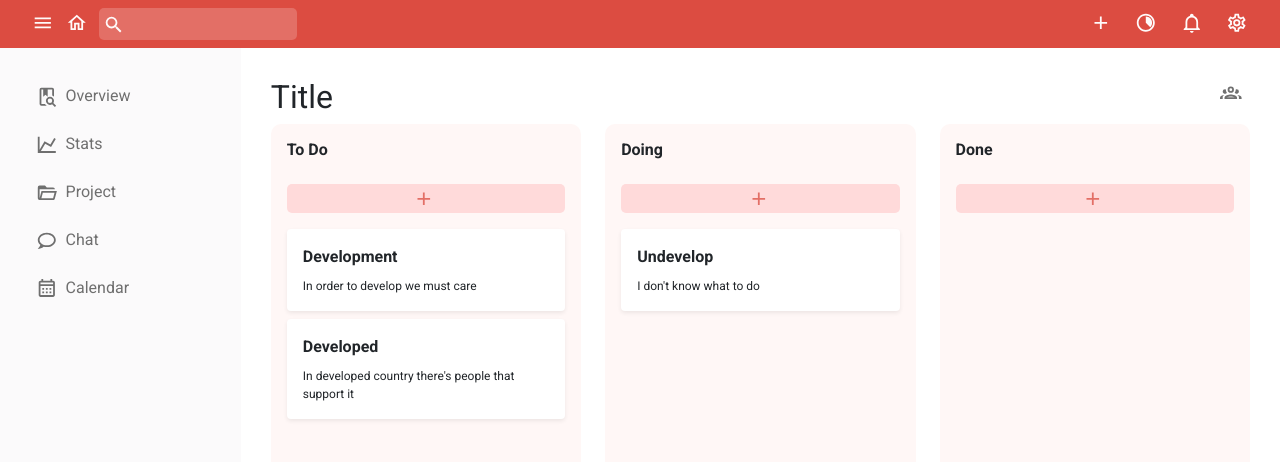
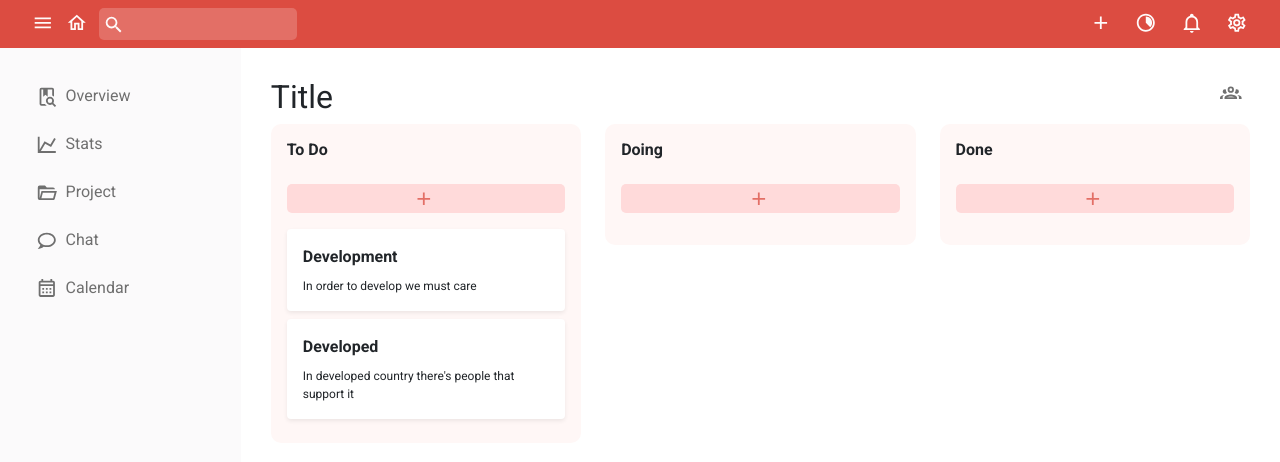
Before and after one commit to Miftakhunnurudin/kanban-client-v2, a React (Create React App) app: page / in a window 1280 px wide. Shown: the top 462 px of the page. Built offline with nearby package versions, Linux system fonts and the light colour scheme.

Commit message:
add beautiful dnd

```diff
--- a/package.json
+++ b/package.json
@@ -12,6 +12,7 @@
     "bootstrap": "^5.0.2",
     "bootstrap-icons": "^1.5.0",
     "react": "^17.0.2",
+    "react-beautiful-dnd": "^13.1.0",
     "react-dom": "^17.0.2",
     "react-router": "^5.2.0",
     "react-router-dom": "^5.2.0",
--- a/src/App.css
+++ b/src/App.css
@@ -107,6 +107,8 @@ h6 {
 .card {
   text-align: left;
   border: 0 !important;
+  width: inherit !important;
+  max-width: 300px;
 }
 
 .card-text {
--- a/src/components/Board.js
+++ b/src/components/Board.js
@@ -3,6 +3,7 @@ import Icon from '@mdi/react';
 import { useState } from 'react';
 import { initialData } from '../store/initialData';
 import Column from './Column';
+import {DragDropContext} from 'react-beautiful-dnd'
 
 function Board () {
     // eslint-disable-next-line
@@ -23,9 +24,11 @@ function Board () {
                     </div>
                 </div>
                 <div className="row align-items-start h-100 pb-3">
-                    {
-                        data.columnOrder.map(columnId => <Column key={columnId} columnData={data.column[columnId]}/>)
-                    }
+                    <DragDropContext>
+                        {
+                            data.columnOrder.map(columnId => <Column key={columnId} columnData={data.column[columnId]}/>)
+                        }
+                    </DragDropContext>
                 </div>
             </div>
         </>
--- a/src/components/Card.js
+++ b/src/components/Card.js
@@ -1,9 +1,19 @@
+import {Draggable} from 'react-beautiful-dnd'
 
 function Card (props) {
-    const {title,content} = props.task
+    const {title,content,id} = props.task
+    const {index} = props
+    console.log('props task', id)
     return(
         <>
-            <div className="card w-100 shadow-sm mb-2">
+            <Draggable draggableId={id} index={index}>
+                {(provided) => (
+                    <div
+                      ref={provided.innerRef}
+                      {...provided.draggableProps}
+                      {...provided.dragHandleProps}
+                      className="card w-100 shadow-sm mb-2"
+                    >
                         <div className="card-body">
                             <div className="card-title">{title}</div>
                             <div className="card-text">
@@ -11,6 +21,8 @@ function Card (props) {
                             </div>
                         </div>
                     </div>
+                )}
+            </Draggable>
         </>
     )
 }
--- a/src/components/Column.js
+++ b/src/components/Column.js
@@ -1,6 +1,7 @@
 import {mdiPlus} from '@mdi/js';
 import { useState } from 'react';
 import { initialData } from '../store/initialData';
+import { Droppable } from 'react-beautiful-dnd'
 import Icon from '@mdi/react';
 import Card from './Card'
 
@@ -8,11 +9,12 @@ function Column (props) {
     // eslint-disable-next-line
     const [task, setTask] = useState(initialData.task)
     const sizeIcon = 0.9
-    const {title,taskIds} = props.columnData
+    const {title,taskIds, id} = props.columnData
+    console.log('key column ',id)
     return (
         <>
-            <div className="col-md-4 col-sm-6 h-100">
-                <div className="h-100 p-3 item">
+            <div className="col-md-4 col-sm-12 mb-2">
+                <div className="p-3 item">
                     <div>
                         <h6>{title}</h6>
                     </div>
@@ -23,9 +25,14 @@ function Column (props) {
                             className = "m-1 me-2"
                         />
                     </div>
-                    {
-                        taskIds?.map(taskId => <Card key={taskId} task={task[taskId]}/>)
-                    }
+                    <Droppable droppableId={id}>
+                        { (provided) =>
+                            <div {...provided.droppableProps} ref={provided.innerRef}>
+                                {taskIds?.map( (taskId, index) => <Card key={taskId} task={task[taskId]} index={index}/>)}
+                                {provided.placeholder}
+                            </div>
+                        }
+                    </Droppable>
                 </div>
             </div>
         </>
--- a/src/store/initialData.js
+++ b/src/store/initialData.js
@@ -25,7 +25,7 @@ export const initialData = {
         'c2': {
             id: 'c2',
             title: 'Doing',
-            taskIds: ['3']
+            taskIds: []
         },
         'c3': {
             id: 'c3',
```
Also changed, not shown: 1 other file (tests, documents, lock files or other folders). Lines whose indentation alone changed are shown as unchanged.
